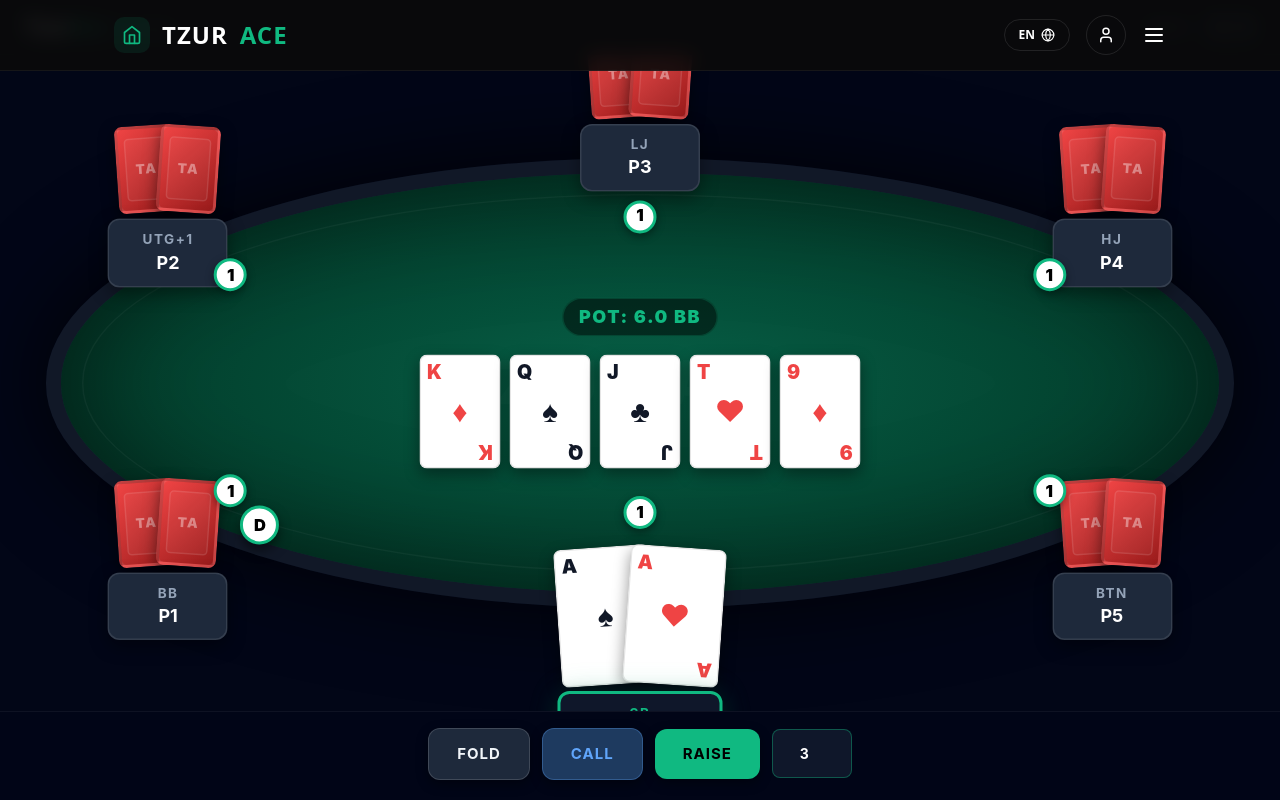
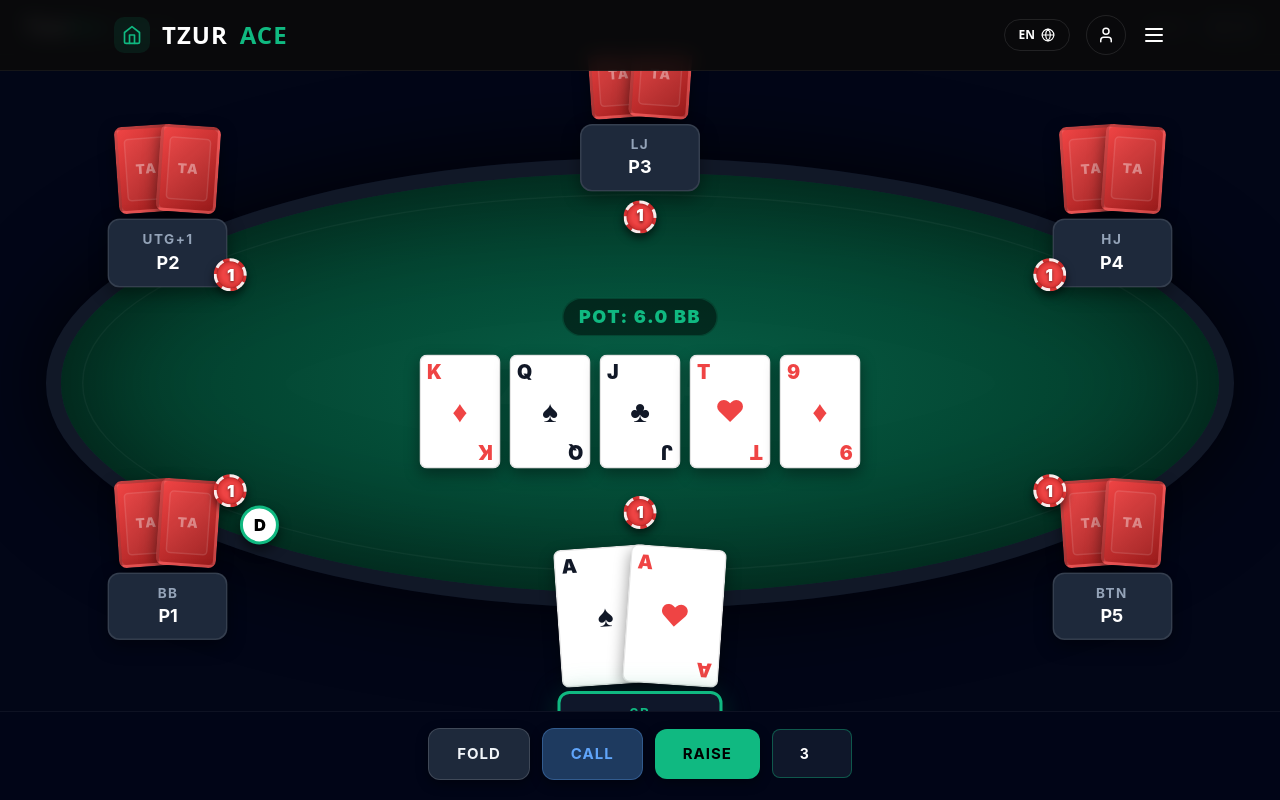
Before and after one commit to tzuri-amiur/TzurAce, a Next.js app: page /simulator in a window 1280 px wide. Built offline with nearby package versions, Linux system fonts and the light colour scheme.

Commit message:
color cheep

```diff
--- a/src/app/simulator/Simulator.css
+++ b/src/app/simulator/Simulator.css
@@ -211,16 +211,20 @@
 .sim-chip-bet {
   width: 22px;
   height: 22px;
-  background: white;
-  color: black;
-  border: 2px solid #10b981;
+  box-sizing: border-box;
+  background: radial-gradient(circle at center, #ef4444 40%, #b91c1c 100%);
+  color: white;
+  border: 2px dashed rgba(255, 255, 255, 0.9);
   border-radius: 50%;
   display: flex;
   align-items: center;
   justify-content: center;
   font-size: 11px;
   font-weight: 900;
-  box-shadow: 0 2px 6px rgba(0, 0, 0, 0.4);
+  box-shadow:
+    inset 0 0 1px rgba(0, 0, 0, 0.5),
+    0 3px 6px rgba(0, 0, 0, 0.6);
+  text-shadow: 0px 1px 2px rgba(0, 0, 0, 0.6);
 }
 
 .sim-seat-cards {
```
